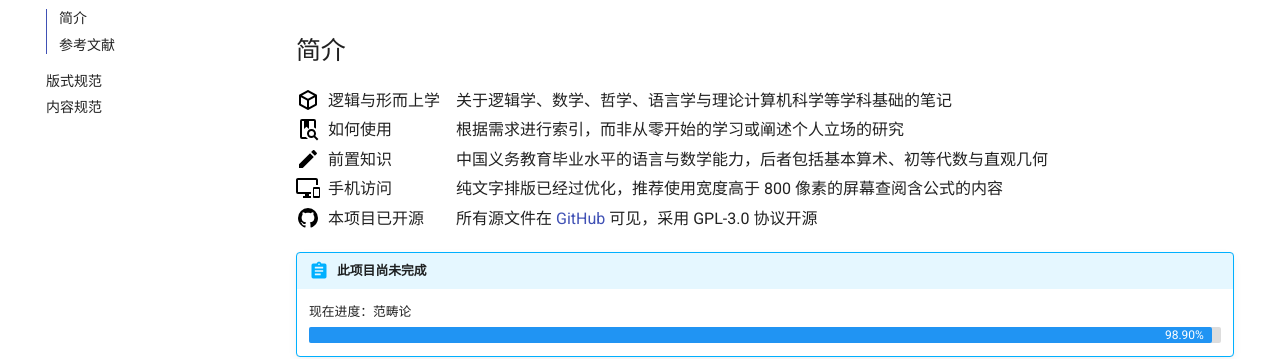
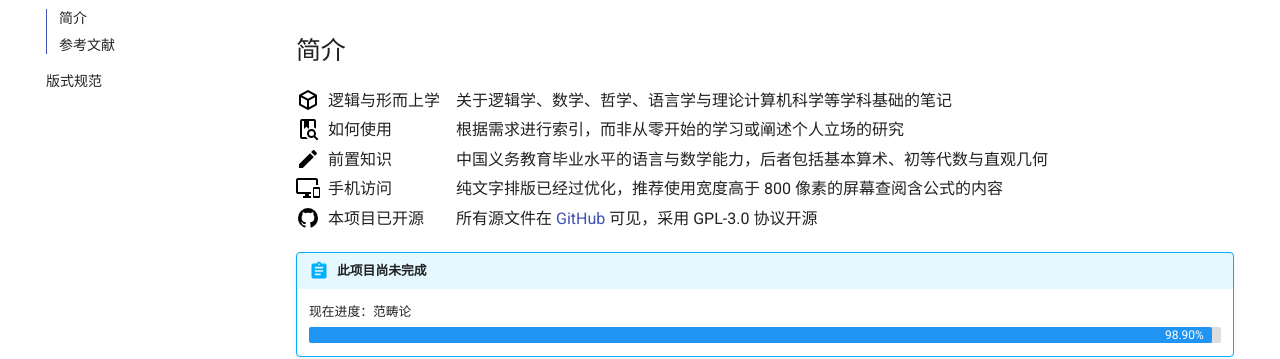
Before and after one commit to ShiinaHiiragi/note, an MkDocs documentation site: the page built from docs/index.md, in a window 1280 px wide. Shown: the part 195-554 px from the top of the page. Built offline with MkDocs 1.6.1 and Material for MkDocs 9.7.7, drawn with Linux system fonts in a browser that asks for light colours; comment, search, counter and statistics services are not loaded.

Commit message:
hide toc

```diff
--- a/mkdocs.yml
+++ b/mkdocs.yml
@@ -105,7 +105,7 @@ nav:
   - 通用:
     - 介绍: index.md
     - 版式规范: intro/format.md
-    - 内容规范: intro/toc.md
+    # - 内容规范: intro/toc.md
   - 认识基础:
     - 一、形式逻辑:
       - 1 概念: cogn/form/cep.md
```
